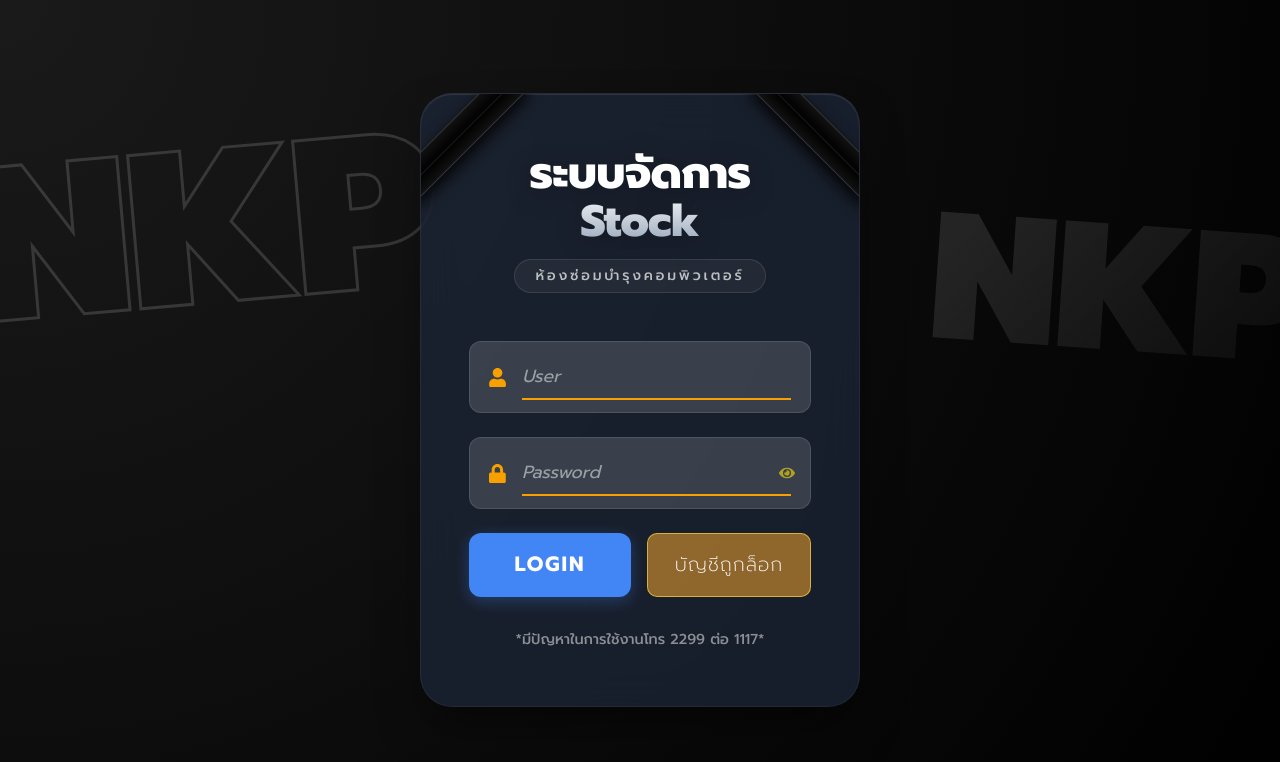
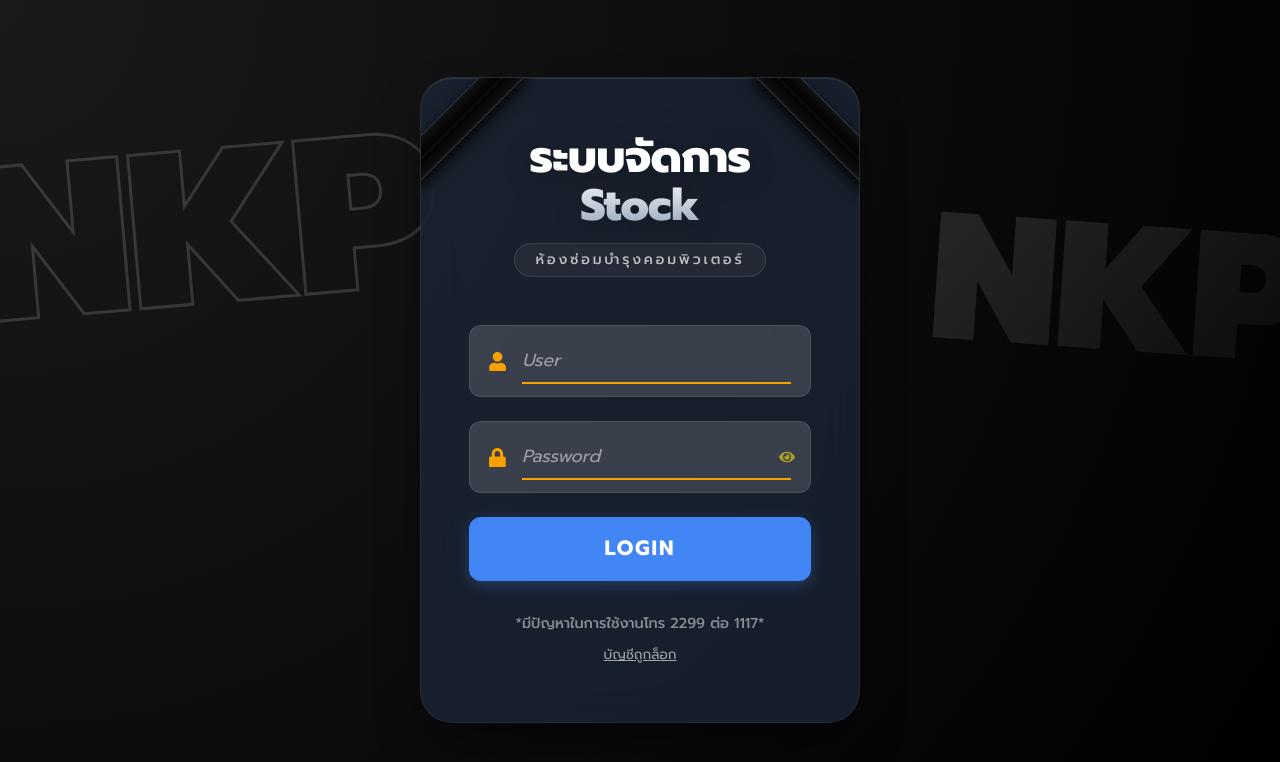
Before and after one commit to missyoujerd-sys/stock_dbcenter, a React (Vite) app: page /login in a window 1280 px wide. Shown: the top 762 px of the page. Built offline with nearby package versions, Linux system fonts and the light colour scheme; no server answers.

Commit message:
แก้หน้า login แบบคลาสสิก

```diff
--- a/src/pages/Login.jsx
+++ b/src/pages/Login.jsx
@@ -256,45 +256,31 @@ export default function Login() {
                         </button>
                     </div>
 
-                    <div className="d-flex gap-3 w-100 mt-2">
-                        <Button disabled={loading} className="login-submit-btn" type="submit" style={{ flex: 1 }}>
+                    <div className="w-100 mt-2">
+                        <Button disabled={loading} className="login-submit-btn" type="submit" style={{ width: '100%' }}>
                             LOGIN
-                        </Button>
-                        <Button
-                            variant="outline-light"
-                            type="button"
-                            onClick={() => {
-                                setForgotUser('');
-                                setForgotMessage('');
-                                setIsForgotSuccess(false);
-                                setShowForgotModal(true);
-                            }}
-                            style={{
-                                flex: 1.0,
-                                borderRadius: '10px',
-                                border: '1px solid rgba(226, 188, 63, 0.88)',
-                                color: '#f8f8f5ff',
-                                fontWeight: '200',
-                                fontSize: '1.2rem',
-                                padding: '1rem',
-                                transition: 'all 0.5s ease',
-                                background: 'rgba(196, 136, 47, 0.7)',
-                                display: 'flex',
-                                alignItems: 'center',
-                                justifyContent: 'center',
-                                textTransform: 'uppercase',
-                                letterSpacing: '1px'
-                            }}
-                            onMouseOver={(e) => { e.currentTarget.style.background = 'rgba(224, 193, 14, 0.74)'; e.currentTarget.style.borderColor = 'rgba(214, 16, 148, 0.71)'; e.currentTarget.style.transform = 'translateY(-2px)'; }}
-                            onMouseOut={(e) => { e.currentTarget.style.background = 'rgba(126, 138, 97, 0.7)'; e.currentTarget.style.borderColor = 'rgba(145, 224, 99, 0.96)'; e.currentTarget.style.transform = 'translateY(0)'; }}
-                        >
-                            บัญชีถูกล็อก
                         </Button>
                     </div>
                 </Form>
 
                 <div className="login-footer-info">
                     *มีปัญหาในการใช้งานโทร 2299 ต่อ 1117*
+                </div>
+
+                <div className="text-center mt-2">
+                    <span
+                        style={{ cursor: 'pointer', fontSize: '0.85rem', color: 'rgba(255,255,255,0.6)', textDecoration: 'underline' }}
+                        onClick={() => {
+                            setForgotUser('');
+                            setForgotMessage('');
+                            setIsForgotSuccess(false);
+                            setShowForgotModal(true);
+                        }}
+                        onMouseOver={(e) => e.target.style.color = 'rgba(255,255,255,1)'}
+                        onMouseOut={(e) => e.target.style.color = 'rgba(255,255,255,0.6)'}
+                    >
+                        บัญชีถูกล็อก
+                    </span>
                 </div>
             </div>
 
```
